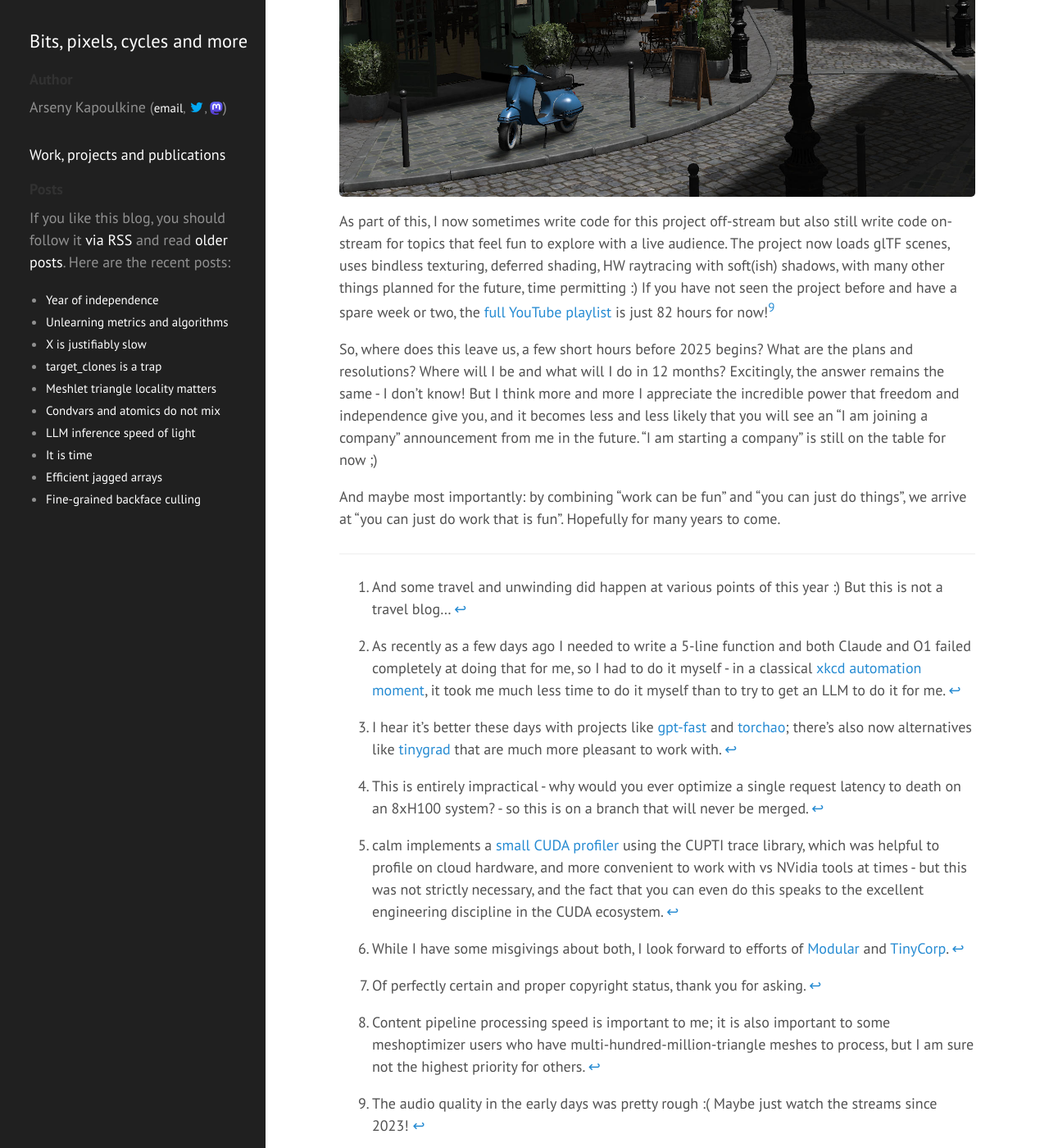
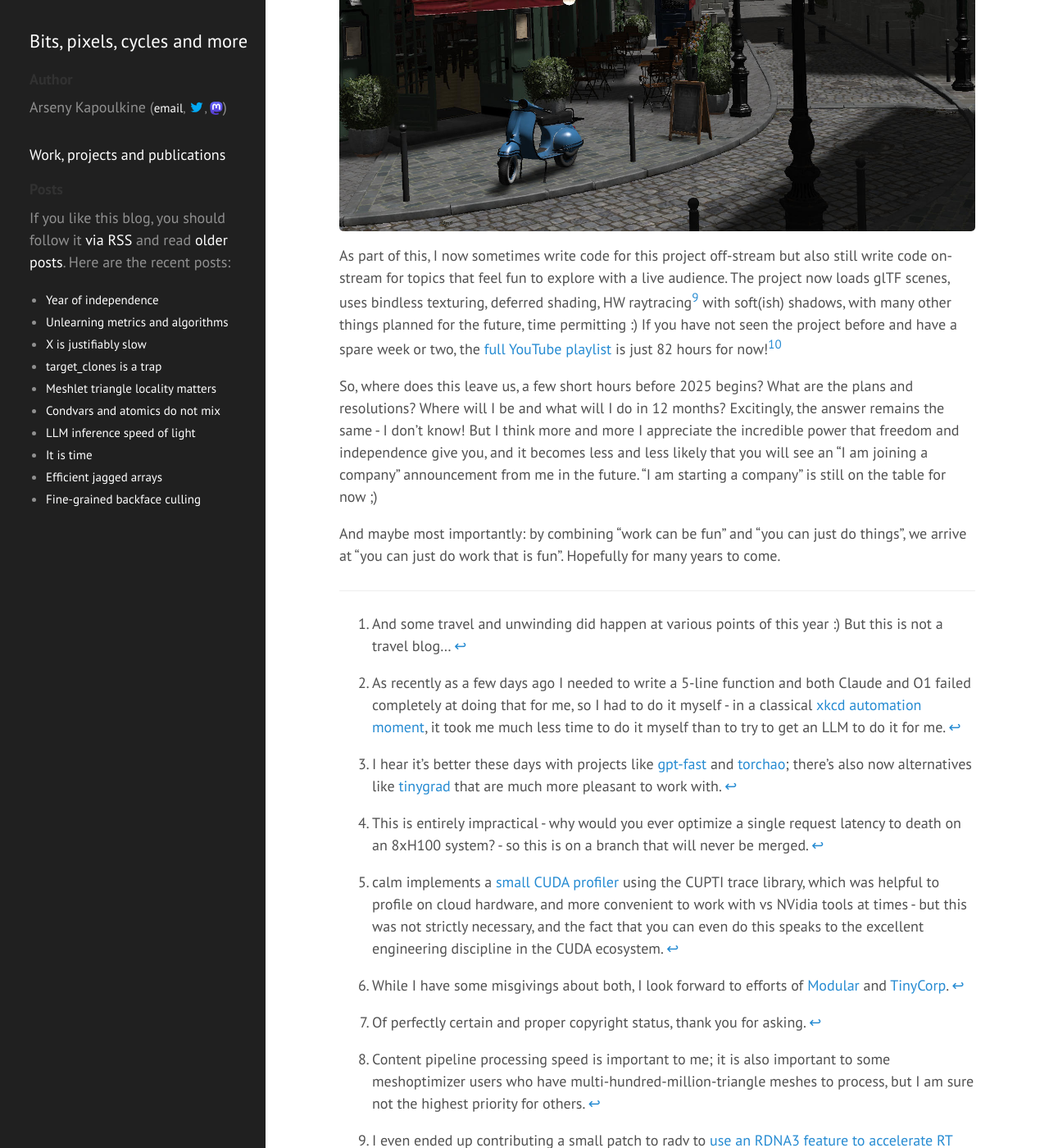
Before and after one commit to zeux/zeux.github.io, a Jekyll site: the page built from _posts/2024-12-31-year-of-independence.md, in a window 1280 px wide and 1400 px high, scrolled down 8431 px. Shown: the whole window at 82% size. Built offline with Jekyll 4.4.1, drawn with Linux system fonts in a browser that asks for light colours; some of the changed text lies outside the part shown.

Commit message:
More streamlined reading flow and radv footnote

```diff
--- a/_posts/2024-12-31-year-of-independence.md
+++ b/_posts/2024-12-31-year-of-independence.md
@@ -24,7 +24,7 @@ I also ended up writing a Metal version, just to see what Apple hardware is real
 
 At the end of this journey, I got to the point where getting even more performance or more quality would really require rethinking the entire pipeline - not just using an off-the-shelf model, but at the minimum doing distillation into differently structured models, which requires access to a lot of data that was difficult to get and a lot of compute resources, far beyond "sure let's spend $100 to play with H100 on a weekend". This was no longer feasible as an individual - and after a few weeks of considering joining an AI lab, I ultimately decided the path was not mine to take.
 
-Something I would tell everybody I've talked to this year is that not only do I not know what field I want to explore in the future, but I also don't know the mode I want to explore that field in - individual contributor at a company that pursues lofty goals that ultimately require a large team? technical visionary that guides the efforts of a said large team? a blend at a small company where both can be highly impactful in combination? cofounder at a startup starting from a blank slate and hopefully reaching the stars? - but the more I talked to different teams in different fields the more I got a sense that without an idea that captivates me so much I just *have to do it*, which even the LLMs were not, losing the complete freedom and independence I've been enjoying during the first few months was just... not worth it.
+> Something I would tell everybody I've talked to this year is that not only do I not know what field I want to explore in the future, but I also don't know the mode I want to explore that field in - individual contributor at a company that pursues lofty goals that ultimately require a large team? technical visionary that guides the efforts of a said large team? a blend at a small company where both can be highly impactful in combination? cofounder at a startup starting from a blank slate and hopefully reaching the stars? - but the more I talked to different teams in different fields the more I got a sense that without an idea that captivates me so much I just *have to do it*, which even the LLMs were not, losing the complete freedom and independence I've been enjoying during the first few months was just... not worth it.
 
 I toyed with a few more ideas around LLMs but ultimately ended up shelving that entire direction. One difficult conflict to resolve here is that the entire technology stack that the ML industry has built is deeply flawed, and yet taking a real shot at fixing that requires complete dedication, significant resources, and - to get real uptake - strong support and connections across the industry. Which again would shift the balance from "independence" to "corporate" too much for comfort, in addition to other practical issues.[^6]
 
@@ -76,7 +76,7 @@ However, there were still many interesting areas of graphics I feel like that pr
 
 ![](/images/independence_6.jpg)
 
-As part of this, I now sometimes write code for this project off-stream but also still write code on-stream for topics that feel fun to explore with a live audience. The project now loads glTF scenes, uses bindless texturing, deferred shading, HW raytracing with soft(ish) shadows, with many other things planned for the future, time permitting :) If you have not seen the project before and have a spare week or two, the [full YouTube playlist]( https://www.youtube.com/playlist?list=PL0JVLUVCkk-l7CWCn3-cdftR0oajugYvd) is just 82 hours for now![^9]
+As part of this, I now sometimes write code for this project off-stream but also still write code on-stream for topics that feel fun to explore with a live audience. The project now loads glTF scenes, uses bindless texturing, deferred shading, HW raytracing[^9] with soft(ish) shadows, with many other things planned for the future, time permitting :) If you have not seen the project before and have a spare week or two, the [full YouTube playlist]( https://www.youtube.com/playlist?list=PL0JVLUVCkk-l7CWCn3-cdftR0oajugYvd) is just 82 hours for now![^10]
 
 So, where does this leave us, a few short hours before 2025 begins? What are the plans and resolutions? Where will I be and what will I do in 12 months? Excitingly, the answer remains the same - I don't know! But I think more and more I appreciate the incredible power that freedom and independence give you, and it becomes less and less likely that you will see an "I am joining a company" announcement from me in the future. "I am starting a company" is still on the table for now ;)
 
@@ -92,4 +92,5 @@ And maybe most importantly: by combining "work can be fun" and "you can just do
 [^6]: While I have some misgivings about both, I look forward to efforts of [Modular](https://www.modular.com/) and [TinyCorp](https://tinygrad.org/).
 [^7]: Of perfectly certain and proper copyright status, thank you for asking.
 [^8]: Content pipeline processing speed is important to me; it is also important to some meshoptimizer users who have multi-hundred-million-triangle meshes to process, but I am sure not the highest priority for others.
-[^9]: The audio quality in the early days was pretty rough :( Maybe just watch the streams since 2023!
+[^9]: I even ended up contributing a small patch to radv to [use an RDNA3 feature to accelerate RT traversal](https://gitlab.freedesktop.org/mesa/mesa/-/merge_requests/32416), although a lot more work is required for radv to be competitive with AMD drivers in this area.
+[^10]: The audio quality in the early days was pretty rough :( Maybe just watch the streams since 2023!
```
